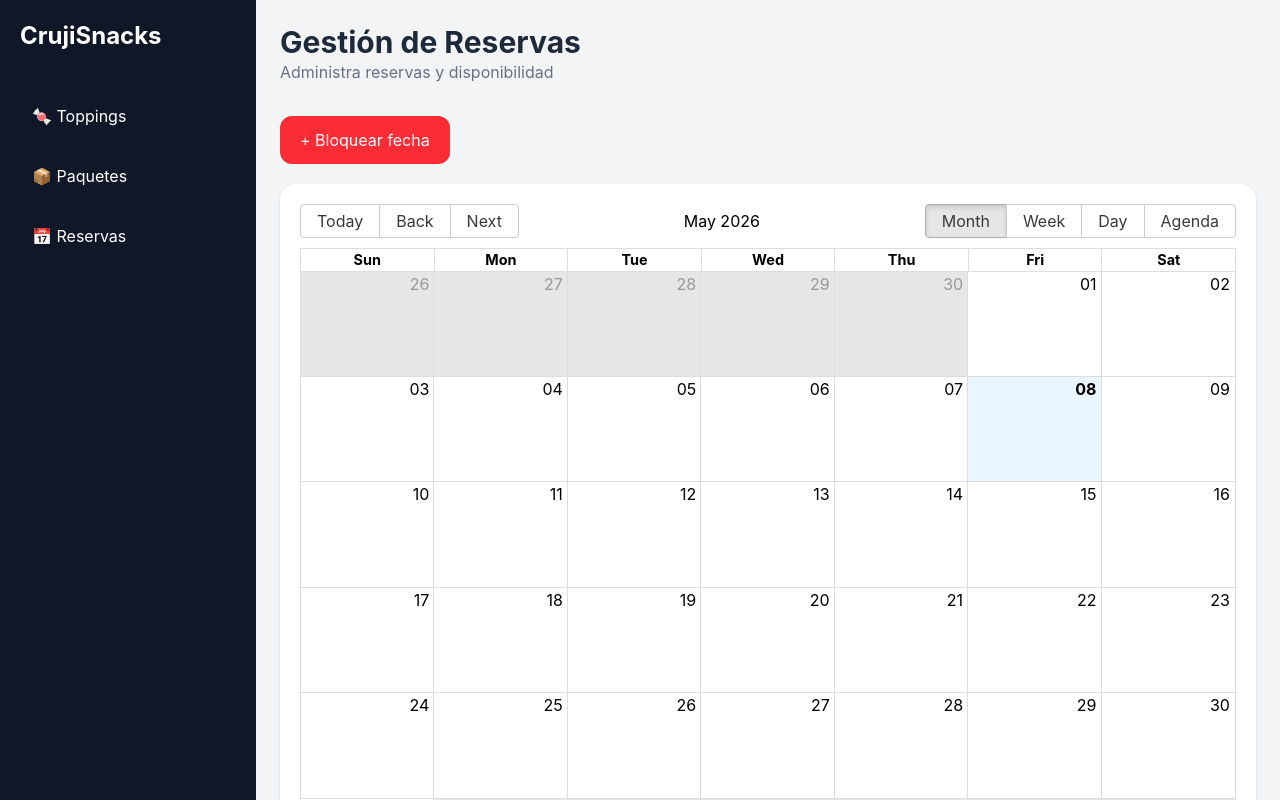
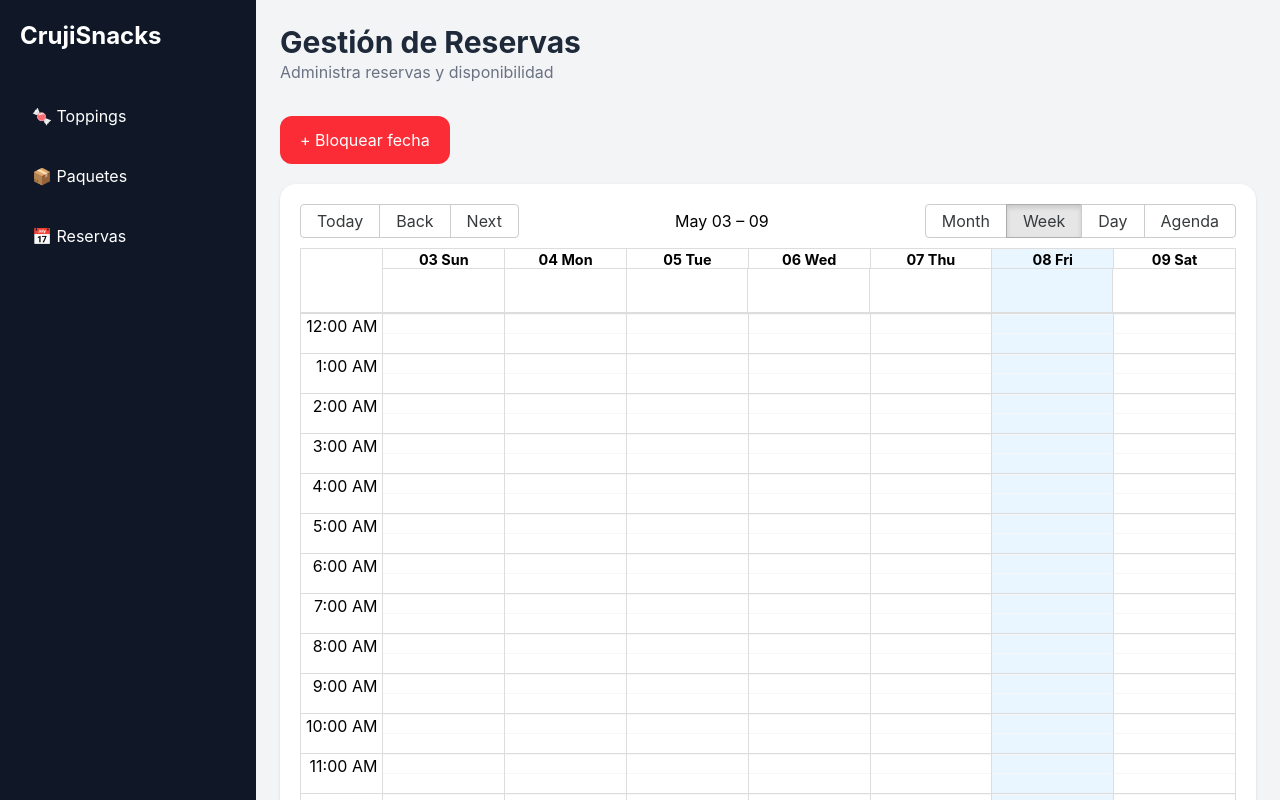
Before and after one commit to AngelAraujoAyala/CrujiSnacks, a React (Vite) app in the folder frontend/: page /admin/reservas in a window 1280 px wide. Shown: the top 800 px of the page. Built offline with nearby package versions, Linux system fonts and the light colour scheme; no server answers.

Commit message:
Avance en el apartado de gestion de reservas, ya funcionan los botones del calendario

```diff
--- a/frontend/src/features/reservas/components/ReservaAccordion.tsx
+++ b/frontend/src/features/reservas/components/ReservaAccordion.tsx
@@ -59,7 +59,9 @@ export const ReservaAccordion = ({
                     <p className="text-gray-500">
 
                         {new Date(
-                            reserva.fecha
+                            reserva.fechaInicio
+                            + " - " +
+                            reserva.fechaFin
                         ).toLocaleString()}
 
                     </p>
--- a/frontend/src/features/reservas/components/ReservaCalendar.tsx
+++ b/frontend/src/features/reservas/components/ReservaCalendar.tsx
@@ -1,30 +1,17 @@
-import {
-  Calendar,
-  momentLocalizer,
-} from "react-big-calendar";
-
+import { useMemo, useState } from "react"; // 1. Agregamos useState
+import { Calendar, momentLocalizer, type View } from "react-big-calendar";
 import moment from "moment";
-
 import "react-big-calendar/lib/css/react-big-calendar.css";
-
 import type { Reserva } from "../interfaces/reserva";
-
 import type { BloqueoFecha } from "../interfaces/bloqueo";
 
 const localizer = momentLocalizer(moment);
 
 interface Props {
   reservas: Reserva[];
-
   bloqueos: BloqueoFecha[];
-
-  onSelectReserva: (
-    reserva: Reserva
-  ) => void;
-
-  onSelectBloqueo: (
-    bloqueo: BloqueoFecha
-  ) => void;
+  onSelectReserva: (reserva: Reserva) => void;
+  onSelectBloqueo: (bloqueo: BloqueoFecha) => void;
 }
 
 export const ReservaCalendar = ({
@@ -33,55 +20,51 @@ export const ReservaCalendar = ({
   onSelectReserva,
   onSelectBloqueo,
 }: Props) => {
-  // RESERVAS
-  const reservaEvents = reservas.map(
-    (reserva) => ({
-      title: `${reserva.nombreCliente}`,
+  // 2. Controlamos los estados de navegación del calendario
+  const [currentDate, setCurrentDate] = useState<Date>(new Date());
+  const [currentView, setCurrentView] = useState<View>("week" as View);
 
-      start: new Date(reserva.fecha),
+  // EVENTOS RESERVAS
+  const reservaEvents = useMemo(() => {
+    return reservas
+      .filter((r) => r.fechaInicio && r.fechaFin)
+      .map((reserva) => ({
+        title: reserva.nombreCliente,
+        start: new Date(reserva.fechaInicio),
+        end: new Date(reserva.fechaFin),
+        resource: {
+          type: "reserva",
+          data: reserva,
+        },
+      }));
+  }, [reservas]);
 
-      end: new Date(reserva.fecha),
-
-      resource: {
-        type: "reserva",
-        data: reserva,
-      },
-    })
-  );
-
-  // BLOQUEOS
-  const bloqueoEvents = bloqueos.map(
-    (bloqueo) => {
-      const onlyDate =
-        bloqueo.fecha.split("T")[0];
-
-      const fecha = new Date(
-        `${onlyDate}T00:00:00`
-      );
-
+  // EVENTOS BLOQUEOS
+  const bloqueoEvents = useMemo(() => {
+    return bloqueos.map((bloqueo) => {
+      const onlyDate = bloqueo.fecha.split("T")[0];
+      const fecha = new Date(`${onlyDate}T00:00:00`);
       return {
         title: "Bloqueado",
-
         start: fecha,
-
         end: fecha,
-
         resource: {
           type: "bloqueo",
           data: bloqueo,
         },
       };
-    }
-  );
+    });
+  }, [bloqueos]);
 
-  const events = [
-    ...reservaEvents,
-    ...bloqueoEvents,
-  ];
+  // EVENTOS TOTALES
+  const events = useMemo(() => {
+    return [...reservaEvents, ...bloqueoEvents];
+  }, [reservaEvents, bloqueoEvents]);
 
   return (
     <div className="bg-white p-5 rounded-2xl shadow">
       <Calendar
+        key="reservation-calendar"
         localizer={localizer}
         events={events}
         startAccessor="start"
@@ -89,44 +72,31 @@ export const ReservaCalendar = ({
         style={{ height: 700 }}
         popup
         selectable
-        views={[
-          "month",
-          "week",
-          "day",
-          "agenda",
-        ]}
+
+        // 3. Pasamos las propiedades de control de estado
+        date={currentDate}
+        view={currentView}
+
+        // 4. Escuchamos los eventos de los botones para actualizar el estado
+        onNavigate={(newDate) => setCurrentDate(newDate)}
+        onView={(newView) => setCurrentView(newView)}
+
+        views={["month", "week", "day", "agenda"]}
         onSelectEvent={(event: any) => {
-          const resource =
-            event.resource;
-
-          if (
-            resource.type === "reserva"
-          ) {
-            onSelectReserva(
-              resource.data
-            );
+          const resource = event.resource;
+          if (resource.type === "reserva") {
+            onSelectReserva(resource.data);
           }
-
-          if (
-            resource.type === "bloqueo"
-          ) {
-            onSelectBloqueo(
-              resource.data
-            );
+          if (resource.resource?.type === "bloqueo" || resource.type === "bloqueo") {
+            onSelectBloqueo(resource.data);
           }
         }}
         eventPropGetter={(event: any) => {
-          const resource =
-            event.resource;
-
-          // BLOQUEO
-          if (
-            resource.type === "bloqueo"
-          ) {
+          const resource = event.resource;
+          if (resource.type === "bloqueo") {
             return {
               style: {
-                backgroundColor:
-                  "#ef4444",
+                backgroundColor: "#ef4444",
                 borderRadius: "10px",
                 border: "none",
                 color: "white",
@@ -134,33 +104,12 @@ export const ReservaCalendar = ({
             };
           }
 
-          // RESERVA
-          const estado =
-            resource.data.estado;
+          const estado = resource.data.estado;
+          let backgroundColor = "#facc15";
 
-          let backgroundColor =
-            "#facc15";
-
-          if (
-            estado === "CONFIRMADA"
-          ) {
-            backgroundColor =
-              "#22c55e";
-          }
-
-          if (
-            estado === "CANCELADA"
-          ) {
-            backgroundColor =
-              "#ef4444";
-          }
-
-          if (
-            estado === "COMPLETADA"
-          ) {
-            backgroundColor =
-              "#3b82f6";
-          }
+          if (estado === "CONFIRMADA") backgroundColor = "#22c55e";
+          if (estado === "CANCELADA") backgroundColor = "#ef4444";
+          if (estado === "COMPLETADA") backgroundColor = "#3b82f6";
 
           return {
             style: {
--- a/frontend/src/features/reservas/components/ReservaDetailsModal.tsx
+++ b/frontend/src/features/reservas/components/ReservaDetailsModal.tsx
@@ -5,10 +5,7 @@ interface Props {
 
   onClose: () => void;
 
-  onUpdateStatus: (
-    id: number,
-    estado: string
-  ) => Promise<void>;
+  onUpdateStatus: (id: number, estado: string) => Promise<void>;
 }
 
 export const ReservaDetailsModal = ({
@@ -39,9 +36,7 @@ export const ReservaDetailsModal = ({
       >
         {/* HEADER */}
         <div className="flex justify-between items-center mb-6">
-          <h2 className="text-2xl font-bold">
-            Detalles Reserva
-          </h2>
+          <h2 className="text-2xl font-bold">Detalles Reserva</h2>
 
           <button
             onClick={onClose}
@@ -57,66 +52,69 @@ export const ReservaDetailsModal = ({
 
         {/* CONTENT */}
         <div className="space-y-5">
+          {/* CLIENTE */}
           <div>
-            <p className="text-sm text-gray-500">
-              Cliente
-            </p>
+            <p className="text-sm text-gray-500">Cliente</p>
 
-            <p className="font-semibold text-lg">
-              {reserva.nombreCliente}
-            </p>
+            <p className="font-semibold text-lg">{reserva.nombreCliente}</p>
           </div>
 
+          {/* TELEFONO */}
           <div>
-            <p className="text-sm text-gray-500">
-              Teléfono
-            </p>
+            <p className="text-sm text-gray-500">Teléfono</p>
 
             <p>{reserva.telefono}</p>
           </div>
 
+          {/* EMAIL */}
           <div>
-            <p className="text-sm text-gray-500">
-              Email
-            </p>
+            <p className="text-sm text-gray-500">Email</p>
 
             <p>{reserva.emailCliente}</p>
           </div>
 
+          {/* LUGAR */}
           <div>
-            <p className="text-sm text-gray-500">
-              Lugar
-            </p>
+            <p className="text-sm text-gray-500">Lugar</p>
 
             <p>{reserva.lugar}</p>
           </div>
 
+          {/* FECHA INICIO */}
           <div>
-            <p className="text-sm text-gray-500">
-              Fecha
-            </p>
+            <p className="text-sm text-gray-500">Inicio</p>
+
+            <p>{new Date(reserva.fechaInicio).toLocaleString()}</p>
+          </div>
+
+          {/* FECHA FIN */}
+          <div>
+            <p className="text-sm text-gray-500">Fin</p>
+
+            <p>{new Date(reserva.fechaFin).toLocaleString()}</p>
+          </div>
+
+          {/* DURACION */}
+          <div>
+            <p className="text-sm text-gray-500">Duración</p>
 
             <p>
-              {new Date(
-                reserva.fecha
-              ).toLocaleString()}
+              {Math.round(
+                (new Date(reserva.fechaFin).getTime() -
+                  new Date(reserva.fechaInicio).getTime()) /
+                  (1000 * 60 * 60),
+              )}{" "}
+              horas
             </p>
           </div>
 
           {/* STATUS */}
           <div>
-            <p className="text-sm text-gray-500 mb-2">
-              Estado
-            </p>
+            <p className="text-sm text-gray-500 mb-2">Estado</p>
 
             <select
               value={reserva.estado}
-              onChange={(e) =>
-                void onUpdateStatus(
-                  reserva.id,
-                  e.target.value
-                )
-              }
+              onChange={(e) => void onUpdateStatus(reserva.id, e.target.value)}
               className="
                 w-full
                 border
@@ -126,21 +124,13 @@ export const ReservaDetailsModal = ({
                 outline-none
               "
             >
-              <option value="PENDIENTE">
-                PENDIENTE
-              </option>
+              <option value="PENDIENTE">PENDIENTE</option>
 
-              <option value="CONFIRMADA">
-                CONFIRMADA
-              </option>
+              <option value="CONFIRMADA">CONFIRMADA</option>
 
-              <option value="CANCELADA">
-                CANCELADA
-              </option>
+              <option value="CANCELADA">CANCELADA</option>
 
-              <option value="COMPLETADA">
-                COMPLETADA
-              </option>
+              <option value="COMPLETADA">COMPLETADA</option>
             </select>
           </div>
         </div>
--- a/frontend/src/index.css
+++ b/frontend/src/index.css
@@ -1 +1,10 @@
 @import "tailwindcss";
+
+.rbc-btn-group button {
+    pointer-events: auto !important;
+  }
+
+  .rbc-toolbar button {
+    pointer-events: auto !important;
+    cursor: pointer;
+  }
```
Also changed, not shown: frontend/src/features/reservas/interfaces/reserva.ts (+7 -1 lines), 2 other files (tests, documents, lock files or other folders).
